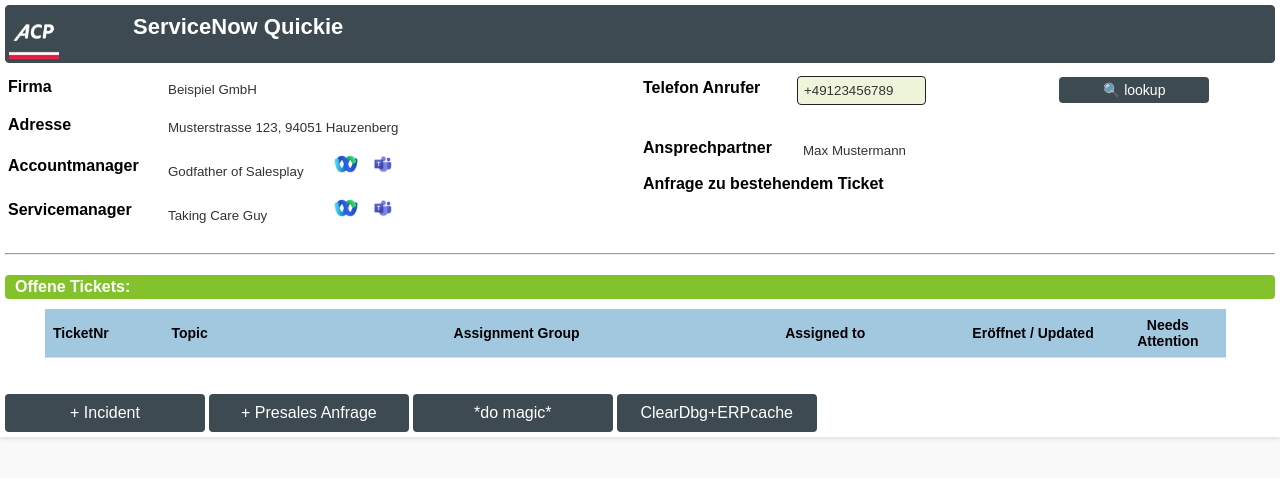
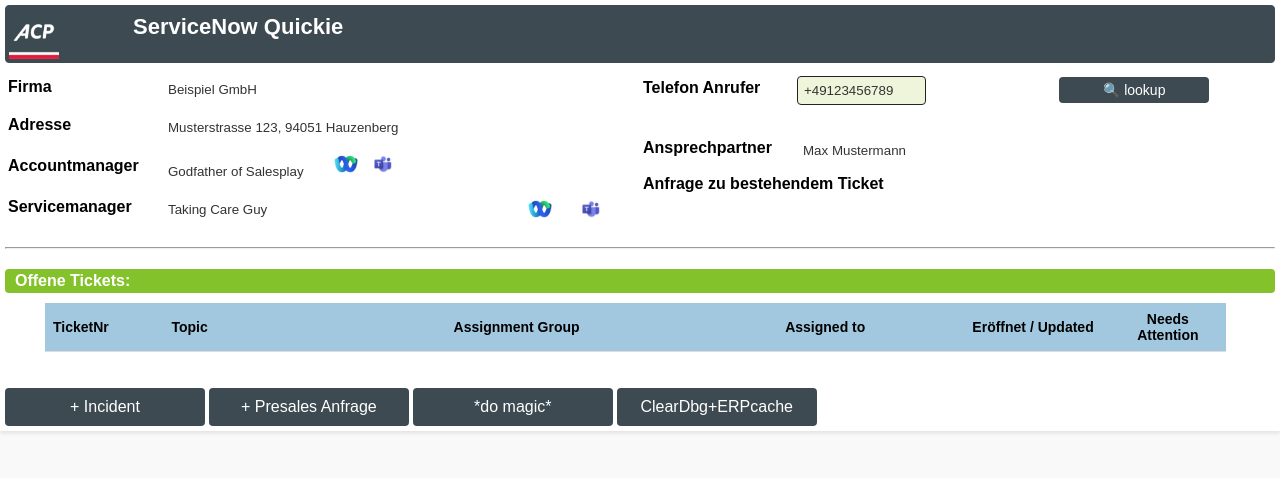
Before and after one commit to griasbecka/WxCC_AI_Expert, a plain HTML site: page snow_fragment.html in a window 1280 px wide. Drawn offline with Linux system fonts and the light colour scheme.

Commit message:
Update snow_fragment.html

```diff
--- a/snow_fragment.html
+++ b/snow_fragment.html
@@ -27,8 +27,9 @@
           </div>
 		  <div class="form-group">
             <table border=0 width="100%"><tr><td width=150><label for="serviceManager">Servicemanager</label></td><td><input type="text" id="serviceManager" name="serviceManager" class="readonly-field-extrasmall" value="Taking Care Guy" readonly>
-				&nbsp;<a href='webexteams://im?email=stefan.slominski@acp.de'><img src='https://griasbecka.github.io/WxCC_AI_Expert/webex.png' border=0 width=24></a>
-				&nbsp;&nbsp;<a href='https://teams.microsoft.com/l/chat/0/0?users=stefan.slominski@acp.de' target=_blank><img src='https://griasbecka.github.io/WxCC_AI_Expert/teams.png' border=0 width=24></a>
+
+				<td><a href='webexteams://im?email=stefan.slominski@acp.de'><img src='https://griasbecka.github.io/WxCC_AI_Expert/webex.png' border=0 width=24></a></td>
+				<td><a href='https://teams.microsoft.com/l/chat/0/0?users=stefan.slominski@acp.de' target=_blank><img src='https://griasbecka.github.io/WxCC_AI_Expert/teams.png' border=0 width=24></a></td>
 			</td></tr></table>
           </div>
         </form>
```
